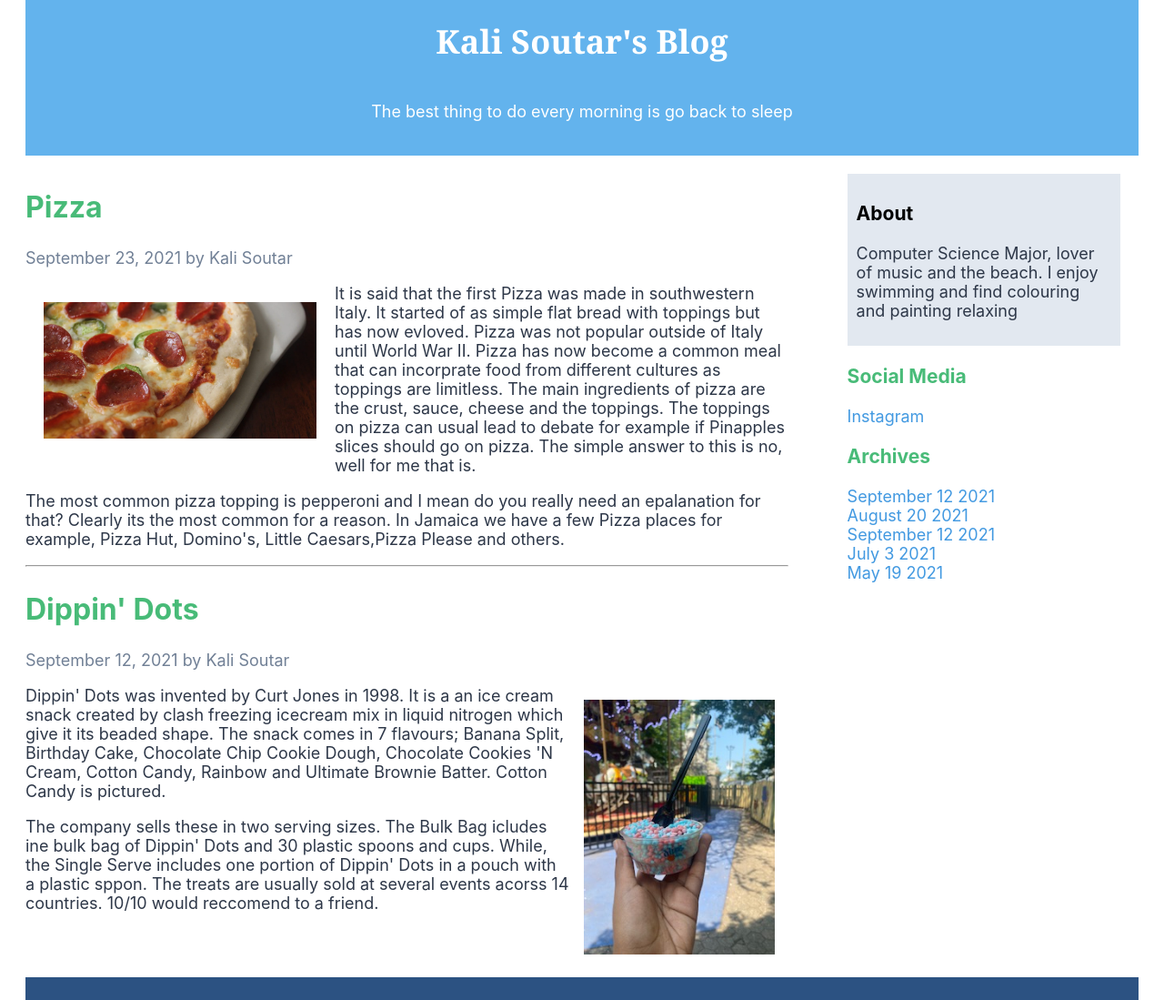
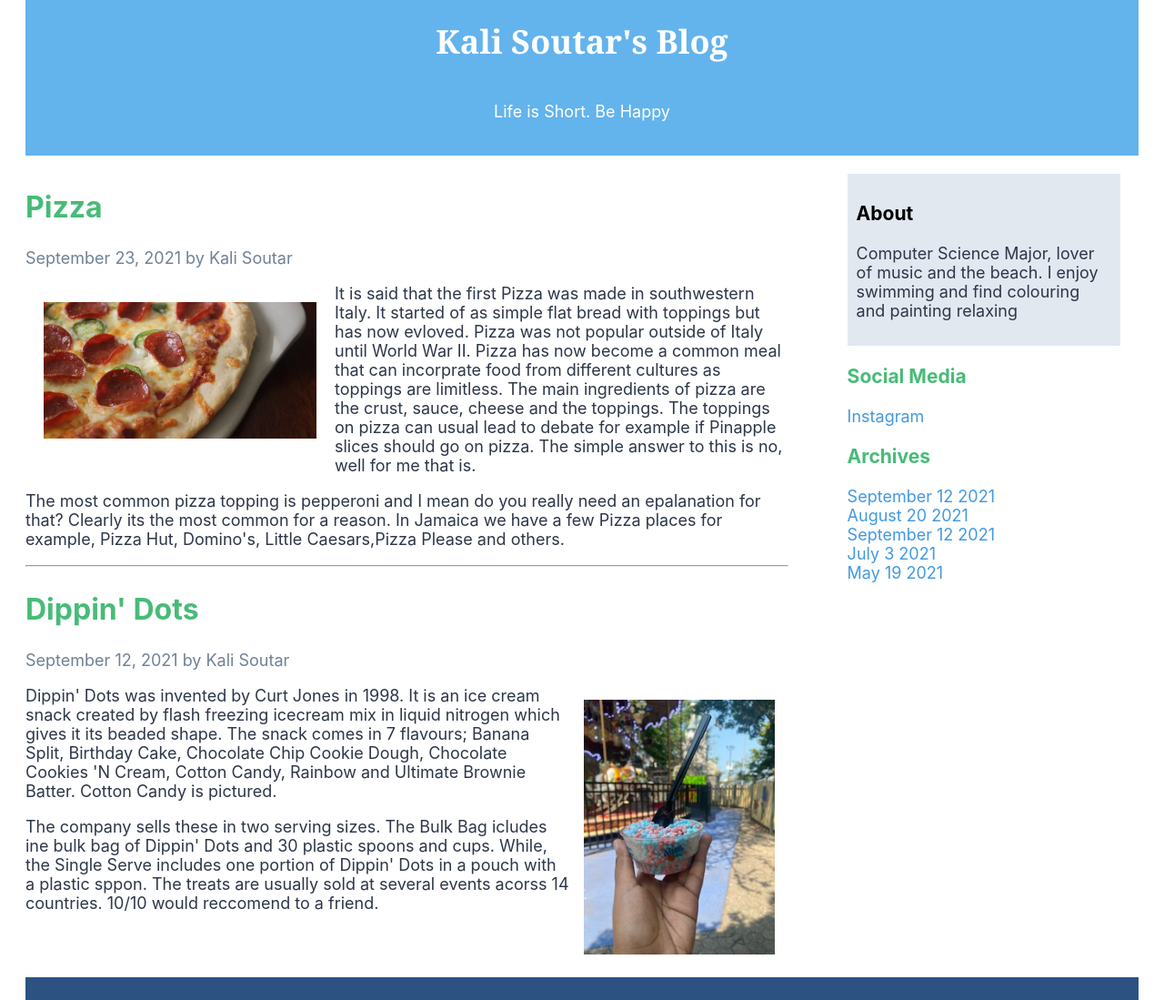
Before and after one commit to kaybria/info2180-lab2, a plain HTML site: page index.html in a window 1280 px wide. Shown: the part 198-1297 px from the top of the page at 91% size. Drawn offline with Linux system fonts and the light colour scheme.

Commit message:
updated html file

```diff
--- a/index.html
+++ b/index.html
@@ -13,17 +13,17 @@
     <header>
         <img class = "circular" src="Kali.jpg" alt="A picture of Kali" style="width:250px">
         <h1>Kali Soutar's Blog</h1>
-        <p>The best thing to do every morning is go back to sleep</p>
+        <p>Life is Short. Be Happy</p>
         </header>
  <main>
      <h2>Pizza</h2>
      <p class="p2"> September 23, 2021 by Kali Soutar</p>
-     </article> <img class = "img1" src="pizza.jpg" alt= "pizza"> It is said that the first Pizza was made in  southwestern Italy. It started of as simple flat bread with toppings but has now evloved. Pizza was not popular outside of Italy until World War II. Pizza has now become a common meal that can incorprate food from different cultures as toppings are limitless. The main ingredients of pizza are the crust, sauce, cheese and the toppings. The toppings on pizza can usual lead to debate for example if Pinapples slices should go on pizza. The simple answer to this is no, well for me that is. <p> The most common pizza topping is pepperoni and I mean do you really need an epalanation for that? Clearly its the most common for a reason. In Jamaica we have a few Pizza places for example, Pizza Hut,  Domino's, Little Caesars,Pizza Please and others.</p>  </article>
+     </article> <img class = "img1" src="pizza.jpg" alt= "pizza"> It is said that the first Pizza was made in  southwestern Italy. It started of as simple flat bread with toppings but has now evloved. Pizza was not popular outside of Italy until World War II. Pizza has now become a common meal that can incorprate food from different cultures as toppings are limitless. The main ingredients of pizza are the crust, sauce, cheese and the toppings. The toppings on pizza can usual lead to debate for example if Pinapple slices should go on pizza. The simple answer to this is no, well for me that is. <p> The most common pizza topping is pepperoni and I mean do you really need an epalanation for that? Clearly its the most common for a reason. In Jamaica we have a few Pizza places for example, Pizza Hut,  Domino's, Little Caesars,Pizza Please and others.</p>  </article>
 
      <hr>
      <h2>Dippin' Dots</h2>
      <p class="p2"> September 12, 2021 by Kali Soutar</p>
-     <article> <img class = "img2"src="dippindots.jpg" alt= "Dippindots"> Dippin' Dots was invented by Curt Jones in 1998. It is a an ice cream snack created by clash freezing icecream mix in liquid nitrogen which give it its beaded shape. The snack comes in 7 flavours; Banana Split, Birthday Cake, Chocolate Chip Cookie Dough, Chocolate Cookies 'N Cream, Cotton Candy, Rainbow and Ultimate Brownie Batter. Cotton Candy is pictured. <p>The company sells these in two serving sizes. The Bulk Bag icludes ine bulk bag of Dippin' Dots and 30 plastic spoons and cups. While, the Single Serve includes one portion of Dippin' Dots in a pouch with a plastic sppon. The treats are usually sold at several events acorss 14 countries. 10/10 would reccomend to a friend. </p> </article>
+     <article> <img class = "img2"src="dippindots.jpg" alt= "Dippindots"> Dippin' Dots was invented by Curt Jones in 1998. It is an ice cream snack created by flash freezing icecream mix in liquid nitrogen which gives it its beaded shape. The snack comes in 7 flavours; Banana Split, Birthday Cake, Chocolate Chip Cookie Dough, Chocolate Cookies 'N Cream, Cotton Candy, Rainbow and Ultimate Brownie Batter. Cotton Candy is pictured. <p>The company sells these in two serving sizes. The Bulk Bag icludes ine bulk bag of Dippin' Dots and 30 plastic spoons and cups. While, the Single Serve includes one portion of Dippin' Dots in a pouch with a plastic sppon. The treats are usually sold at several events acorss 14 countries. 10/10 would reccomend to a friend. </p> </article>
  <!-- This will contain your blog posts -->
  </main>
  <aside>
```
